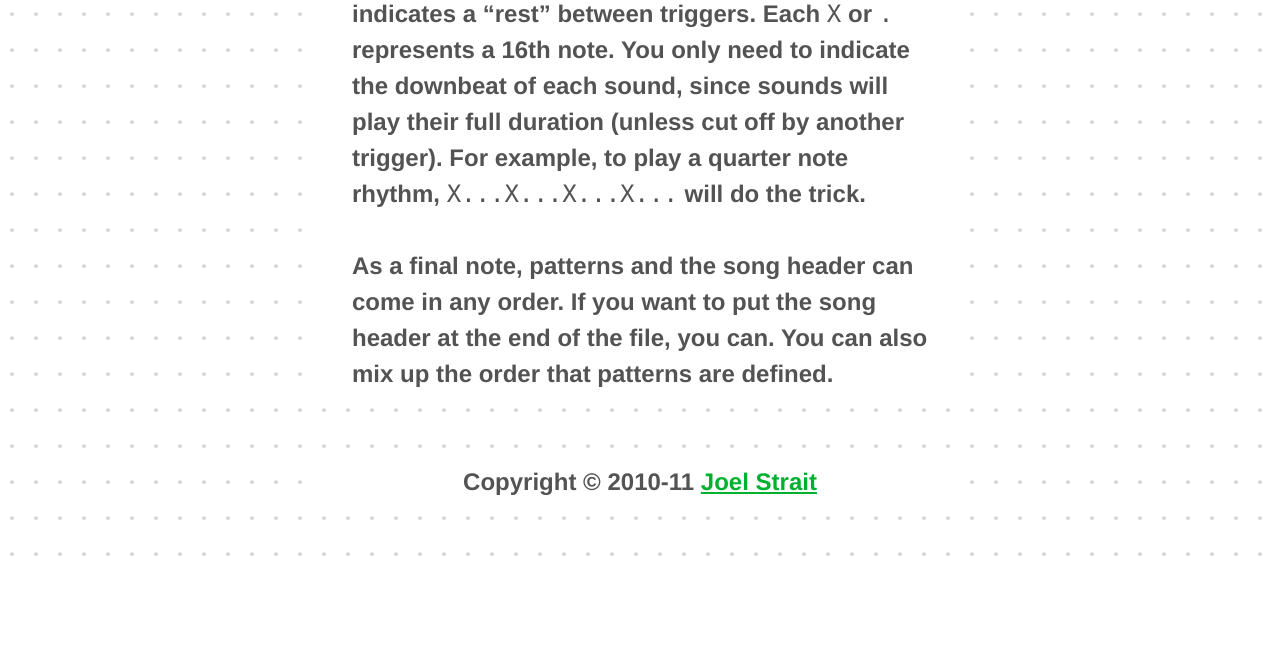
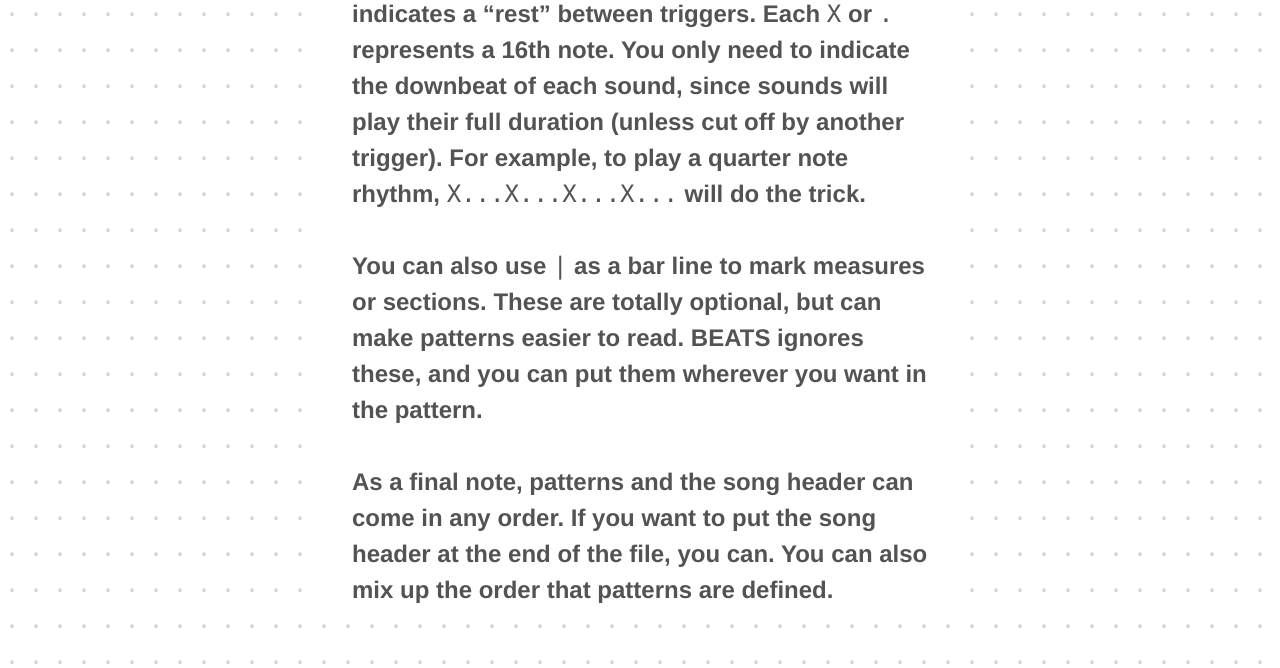
Before and after one commit to jstrait/beats, a PHP site: page /strategyguide/ in a window 1280 px wide. Shown: the part 3280-3948 px from the top of the page. Before the commit the page ends 3836 px from the top, so only its background shows below. Run offline with PHP 8.4, Linux system fonts and the light colour scheme.

Commit message:
Adding note about bar lines to the strategy guide.

```diff
--- a/web/docs.php
+++ b/web/docs.php
@@ -50,6 +50,7 @@ beats -p Verse example_song.txt
   - sounds/ride.wav:  X...............</code></pre></p>
     <p>Each track line starts with the sound file to use (8 and 16-bit Wave files are supported). You can either use a sound defined in the Kit section of the header, or alternately use a specific file name. (The example above mixes and matches). File paths can be relative or absolute; relative paths are relative from the path of the song file. Track lines must be indented properly and start with a dash (once again, due to this being YAML).</p>
     <p>The track rhythm follows the sound name. An <code>X</code> means that the sound should be triggered, and a <code>.</code> indicates a &#8220;rest&#8221; between triggers. Each <code>X</code> or <code>.</code> represents a 16th note. You only need to indicate the downbeat of each sound, since sounds will play their full duration (unless cut off by another trigger). For example, to play a quarter note rhythm, <code>X...X...X...X...</code> will do the trick.</p>
+    <p>You can also use <code>|</code> as a bar line to mark measures or sections. These are totally optional, but can make patterns easier to read. BEATS ignores these, and you can put them wherever you want in the pattern.</p>
     <p>As a final note, patterns and the song header can come in any order. If you want to put the song header at the end of the file, you can. You can also mix up the order that patterns are defined.</p>
   </div>
 <? drawFooter(); ?>
```
